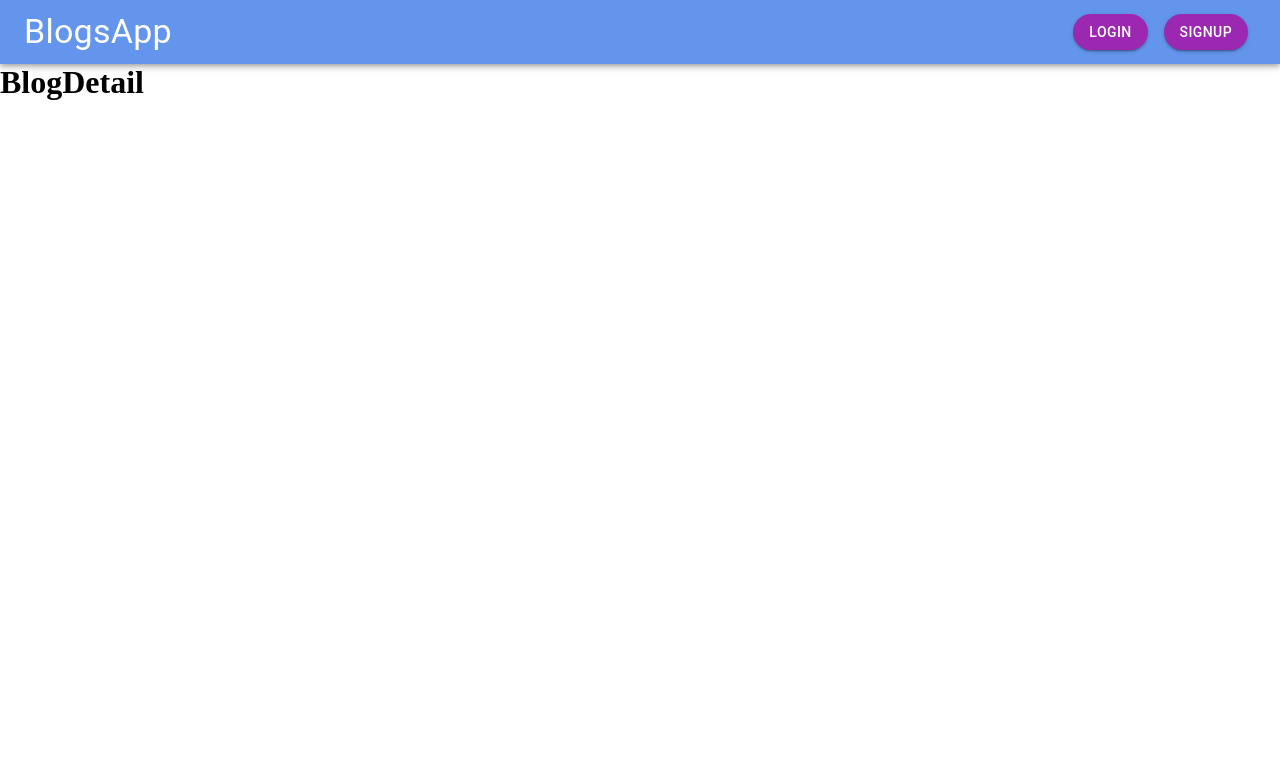
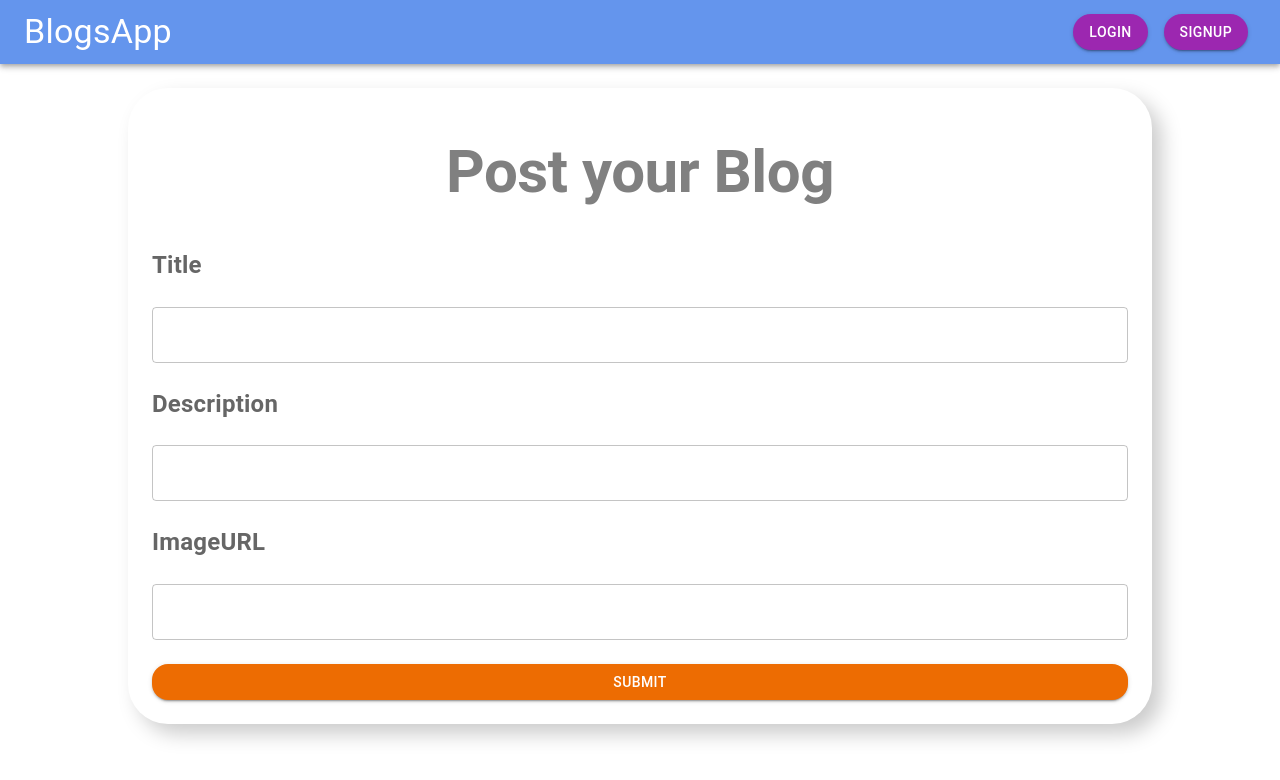
Before and after one commit to DigitalHDR/new-blogapp, a React (Create React App) app in the folder frontend/: page /myBlogs/1 in a window 1280 px wide. Shown: the top 780 px of the page. Built offline with nearby package versions, Linux system fonts and the light colour scheme; no server answers.

Commit message:
3:23:01 Retornando o blog com as informações dentro do input

```diff
--- a/frontend/src/components/BlogDetail.jsx
+++ b/frontend/src/components/BlogDetail.jsx
@@ -1,12 +1,27 @@
 //frontend/src/component/blogdetail
+import { Box, Button, InputLabel, TextField, Typography } from '@mui/material'
 import axios from 'axios'
 import React, { useEffect, useState } from 'react'
 import { useParams } from 'react-router-dom'
 
+const labelStyles = { mb: 1, mt: 2, fontSize: '24px', fontWeight: 'bold' }
 export const BlogDetail = () => {
   const [blog, setBlog] = useState()
   const id = useParams().id
   console.log(id)
+
+  const [inputs, setInputs] = useState({
+    title: '',
+    description: '',
+    imageURL: ''
+  })
+
+  const handleChange = e => {
+    setInputs(prevState => ({
+      ...prevState,
+      [e.target.name]: e.target.value
+    }))
+  }
 
   const fetchDetails = async () => {
     const res = await axios
@@ -17,9 +32,84 @@ export const BlogDetail = () => {
   }
 
   useEffect(() => {
-    fetchDetails().then(data => setBlog(data))
+    fetchDetails().then(data => {
+      setBlog(data.blog)
+      setInputs({
+        title: data.blog.title,
+        description: data.blog.description,
+        // imageURL: data.blog.image  NAO SEI PORQUE MAIS SÓ FUNCIONOU COM O DE BAIXO
+        image: data.blog.image
+      })
+    })
   }, [id])
-  console.log(blog);
+  console.log(blog)
 
-  return <h1>BlogDetail</h1>
+  const handleSubmit = e => {
+    e.preventDefault()
+    console.log(inputs)
+    // sendRequest().then(data => console.log(data))
+  }
+
+  return (
+    <div>
+      {inputs && (
+        <form onSubmit={handleSubmit}>
+          <Box
+            boder={3}
+            borderColor="#6495ed"
+            borderRadius={10}
+            boxShadow="10px 10px 20px #ccc"
+            padding={3}
+            margin={'auto'}
+            marginTop={3}
+            display="flex"
+            flexDirection={'column'}
+            width={'80%'}
+          >
+            <Typography
+              fontWeight={'bold'}
+              padding={3}
+              color="grey"
+              variant="h2"
+              textAlign={'center'}
+            >
+              Post your Blog
+            </Typography>
+            <InputLabel sx={labelStyles}>Title</InputLabel>
+            <TextField
+              name="title"
+              onChange={handleChange}
+              value={inputs.title}
+              margin="normal"
+              variant="outlined"
+            />
+            <InputLabel sx={labelStyles}>Description</InputLabel>
+            <TextField
+              name="description"
+              onChange={handleChange}
+              value={inputs.description}
+              margin="normal"
+              variant="outlined"
+            />
+            <InputLabel sx={labelStyles}>ImageURL</InputLabel>
+            <TextField
+              name="imageURL"
+              onChange={handleChange}
+              value={inputs.image}
+              margin="normal"
+              variant="outlined"
+            />
+            <Button
+              sx={{ mt: 2, borderRadius: 4 }}
+              variant="contained"
+              color="warning"
+              type="submit"
+            >
+              Submit
+            </Button>
+          </Box>
+        </form>
+      )}
+    </div>
+  )
 }
```
